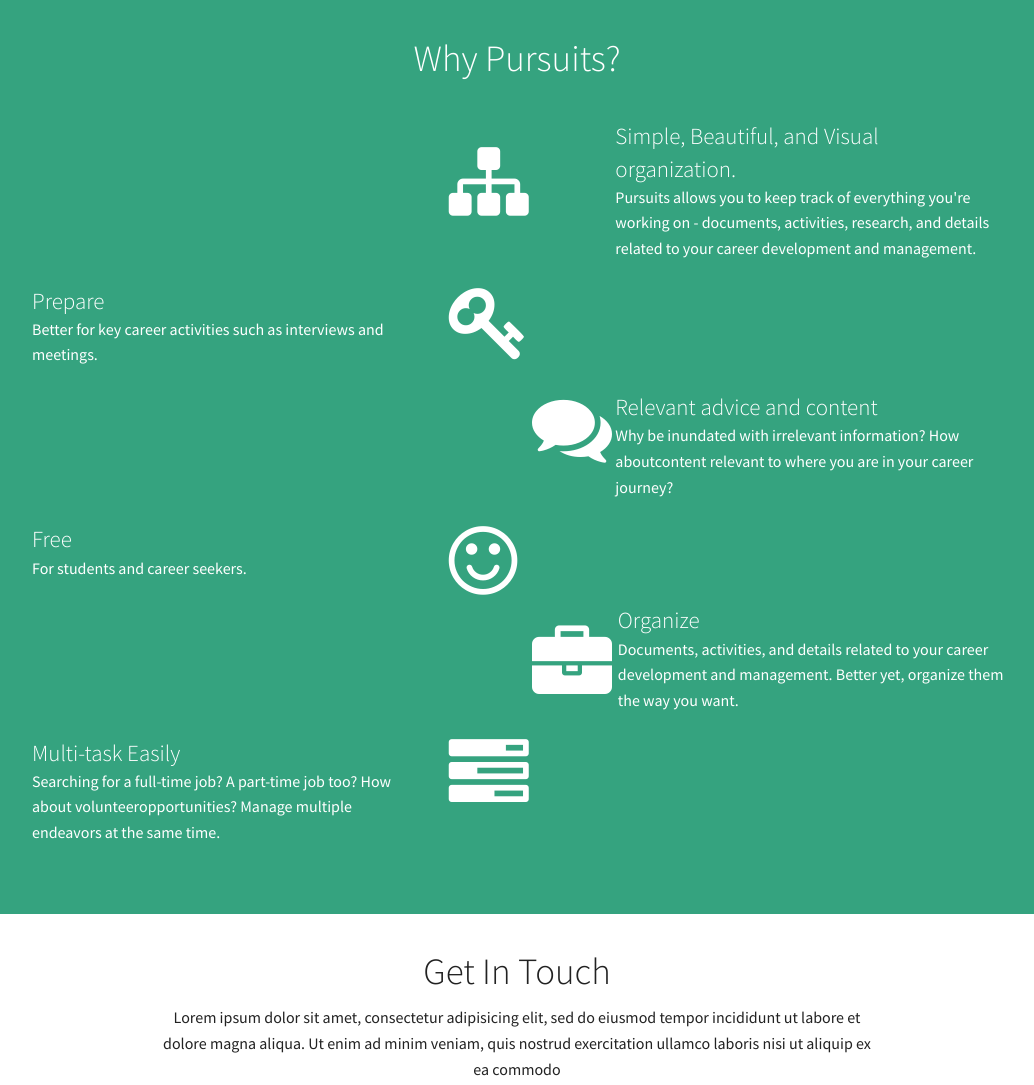
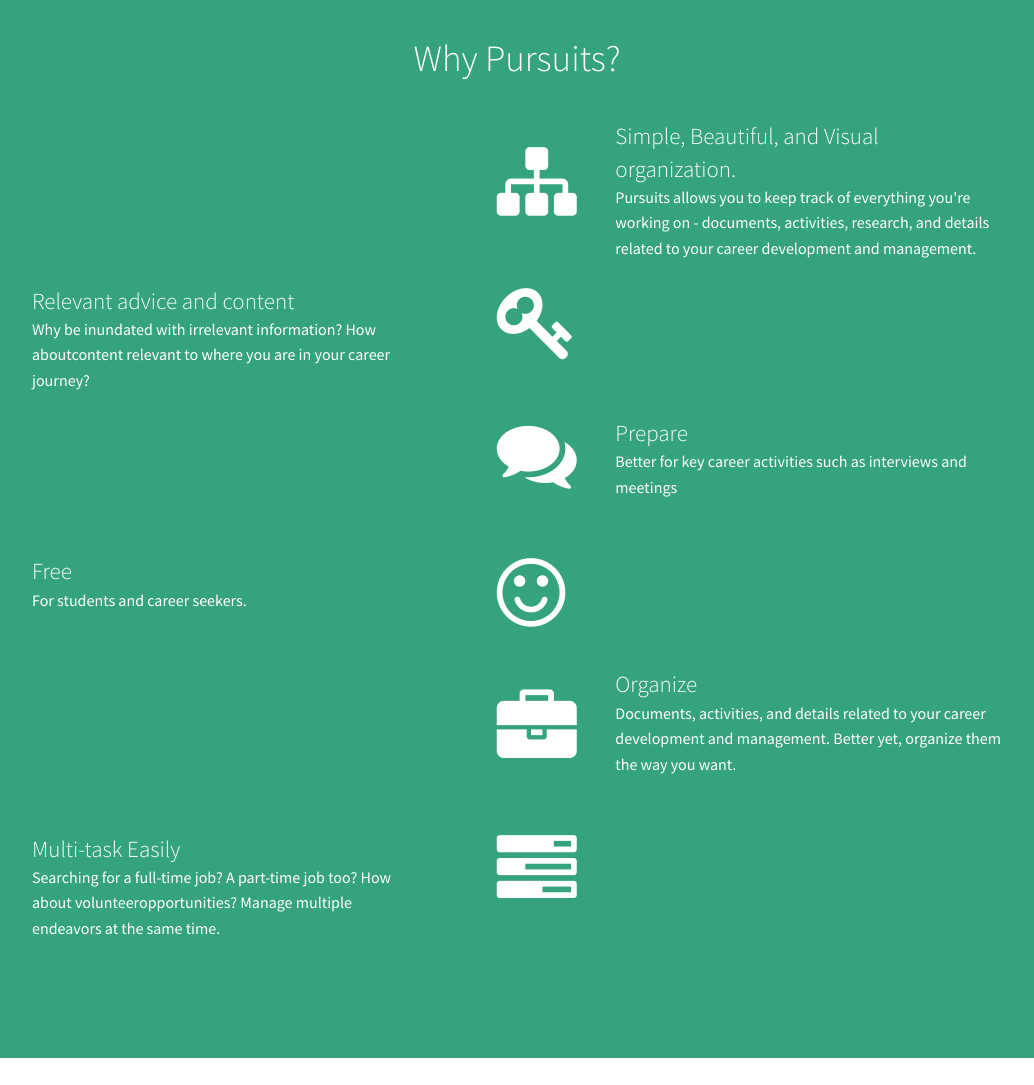
Before and after one commit to palenske2/Pursuits, a plain HTML site: page index.html in a window 1280 px wide. Shown: the part 858-1943 px from the top of the page, without its empty margins (123-1157 px from the left). Drawn offline with Linux system fonts and the light colour scheme.

Commit message:
icon align

```diff
--- a/css/style.css
+++ b/css/style.css
@@ -82,3 +82,6 @@ footer {
 .contactinfo {
 	margin-top: 1rem;
 }
+.iconpadding {
+	padding-left: 3rem;
+}
--- a/index.html
+++ b/index.html
@@ -47,7 +47,7 @@
       </div>
       <div class="row feature1">
         <div class="icon large-1 large-offset-5 columns small-only-text-center">
-          <span><i class="icon1 fa fa-sitemap fa-5x"></i></span>
+          <span><i class="icon1 iconpadding fa fa-sitemap fa-5x"></i></span>
         </div>
         <div class="large-5 columns">
           <h4 class="clearmarg why">Simple, Beautiful, and Visual organization.</h4>
@@ -57,32 +57,34 @@
           </div>
         </div>
         <div class="row">
-          <div class="icon large-1 columns right small-only-text-center large-pull-6"> <span><i class="fa fa-key fa-5x"></i></span>
+          <div class="icon large-1 columns right small-only-text-center large-pull-6"> <span><i class="fa fa-key fa-5x iconpadding"></i></span>
           </div>
           <div class="feature2 large-5 columns left">
-           <h4 class="clearmarg why">Prepare</h4>
-           <p>Better for key career activities such as interviews and meetings.</p>
+           <h4 class="clearmarg why">Relevant advice and content</h4>
+           <p>Why be inundated with irrelevant information? How aboutcontent relevant to where you are in your career journey?</p>
          </div>
        </div>
        <div class="row">
-        <div class="icon large-1 large-offset-6 columns small-only-text-center">
-          <span><i class="fa fa-comments fa-5x"></i></span>
+        <div class="icon large-1 large-offset-5 columns small-only-text-center">
+          <span><i class="fa fa-comments fa-5x iconpadding"></i></span>
         </div>
         <div class="feature3 large-5 columns">
-         <h4 class="clearmarg why">Relevant advice and content</h4>
-         <p>Why be inundated with irrelevant information? How aboutcontent relevant to where you are in your career journey?</p>
+         <h4 class="clearmarg why">Prepare</h4>
+          <p>Better for key career activities such as interviews and meetings
+          </p>
          </div>
-
-         <div class="">
-          <div class="icon large-1 columns right small-only-text-center large-pull-6"> <span><i class="fa fa-smile-o fa-5x"></i></span>
+        </div>
+        <div class="row features">
+          <div class="icon large-1 columns right small-only-text-center large-pull-6"> <span><i class="fa fa-smile-o fa-5x iconpadding"></i></span>
           </div>
           <div class="feature4 large-5 columns left">
            <h4 class="clearmarg why">Free</h4>
            <p>For students and career seekers.</p>
          </div>
-         <div class="row feature5">
-          <div class="icon large-1 large-offset-6 columns small-only-text-center">
-            <span><i class="icon1 fa fa-briefcase fa-5x"></i></span>
+        </div>
+         <div class="row feature5 features">
+          <div class="icon large-1 large-offset-5 columns small-only-text-center">
+            <span><i class="icon1 fa fa-briefcase fa-5x iconpadding"></i></span>
           </div>
           <div class="large-5 columns">
             <h4 class="clearmarg why">Organize</h4>
@@ -90,12 +92,14 @@
               management. Better yet, organize them the way you want.<p/>
             </div>
           </div>
-          <div class="icon large-1 columns right small-only-text-center large-pull-6"> <span><i class="fa fa-tasks fa-5x"></i></span>
+          <div class="row feature6 features">
+          <div class="icon large-1 columns right small-only-text-center large-pull-6"> <span><i class="fa fa-tasks fa-5x iconpadding"></i></span>
           </div>
           <div class="feature6 large-5 columns left">
            <h4 class="clearmarg why">Multi-task Easily</h4>
            <p>Searching for a full-time job? A part-time job too? How about volunteeropportunities? Manage multiple endeavors at the same time.</p>
          </div>
+       </div>
        </section>
      <!-- <section class="benefits">
    <div class="row">
```
